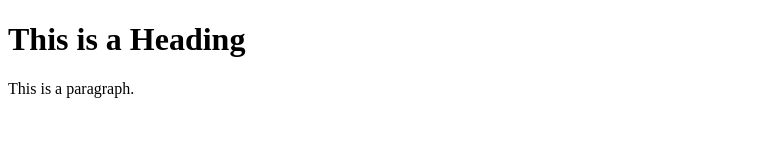
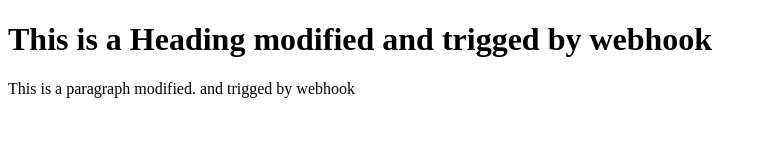
Before and after one commit to Harinath13693/jenkins_html, a plain HTML site: page index.html in a window 1280 px wide. Shown: the whole page, without its empty margins (0-767 px from the left). Drawn offline with Linux system fonts and the light colour scheme.

Commit message:
2nd commit

```diff
--- a/index.html
+++ b/index.html
@@ -5,8 +5,8 @@
 </head>
 <body>
 
-<h1>This is a Heading</h1>
-<p>This is a paragraph.</p>
+<h1>This is a Heading modified and trigged by webhook</h1>
+<p>This is a paragraph modified. and trigged by webhook </p>
 
 </body>
 </html>
```
